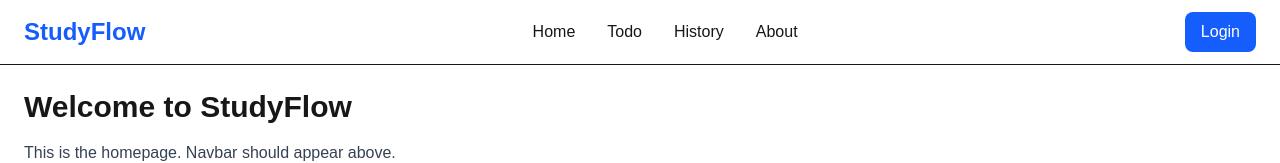
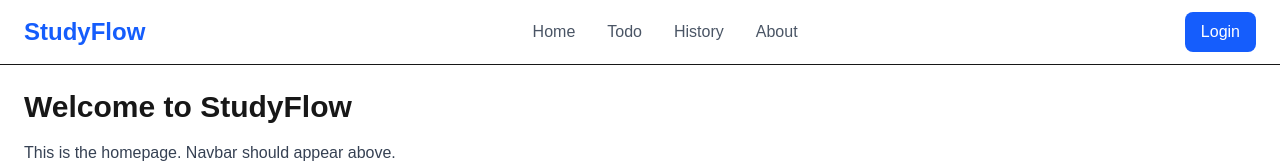
Before and after one commit to Afwanizzulfadhoil/project-nextjs, a Next.js app: page / in a window 1280 px wide. Shown: the top 163 px of the page. Built offline with nearby package versions, Linux system fonts and the light colour scheme.

Commit message:
Fit: add hover in navbar Link

```diff
--- a/app/components/Navbar.tsx
+++ b/app/components/Navbar.tsx
@@ -8,11 +8,19 @@ export default function Navbar() {
                     StudyFlow
                 </Link>
 
-                <div className="flex items-center gap-8 hover:text-black ">
-                    <Link href="/">Home</Link>
-                    <Link href="/todo">Todo</Link>
-                    <Link href="/history">History</Link>
-                    <Link href="/about">About</Link>
+                <div className="flex items-center gap-8">
+                    <Link href="/" className="text-gray-600 transition-colors hover:text-blue-600">
+                        Home
+                    </Link>
+                    <Link href="/todo" className="text-gray-600 transition-colors hover:text-blue-600">
+                        Todo
+                    </Link>
+                    <Link href="/history" className="text-gray-600 transition-colors hover:text-blue-600">
+                        History
+                    </Link>
+                    <Link href="/about" className="text-gray-600 transition-colors hover:text-blue-600">
+                        About
+                    </Link>
                 </div>
 
                 <button className="rounded-lg bg-blue-600 px-4 py-2 text-white hover:bg-blue-700 transition">
```
